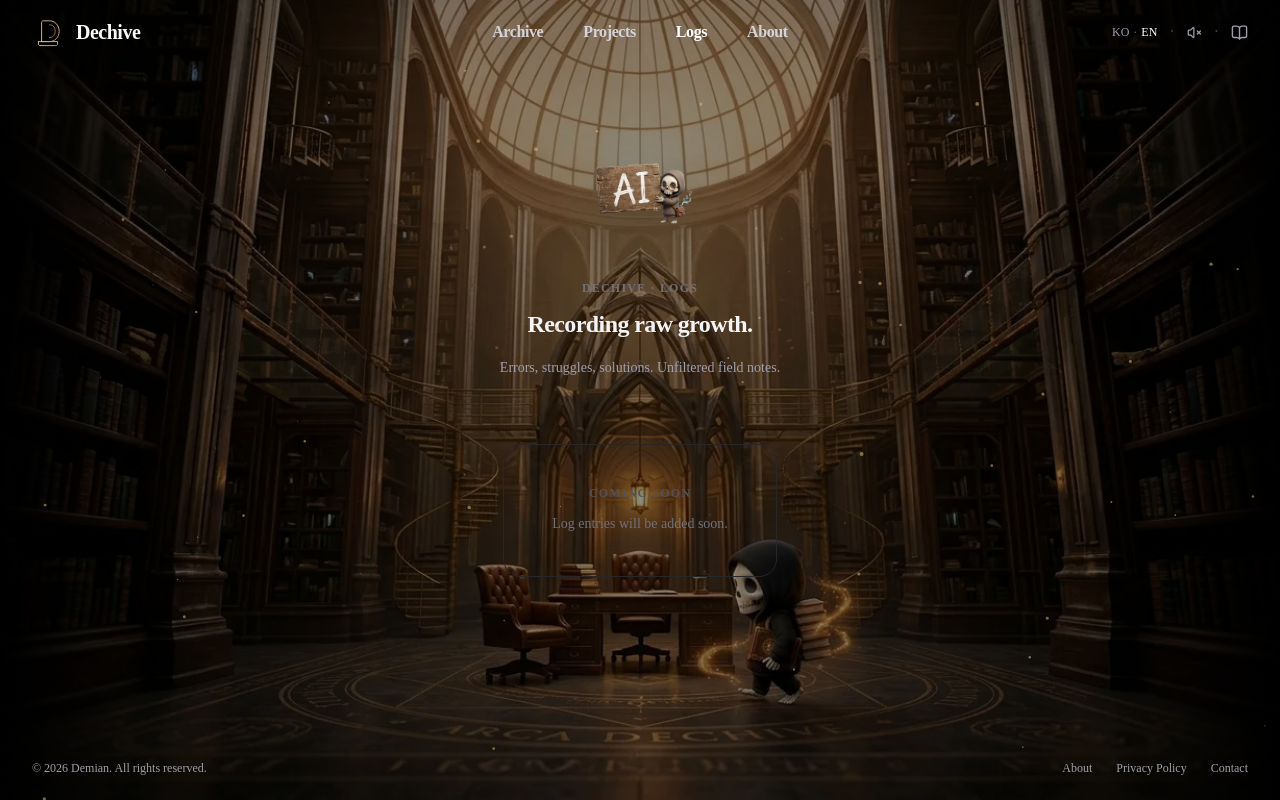
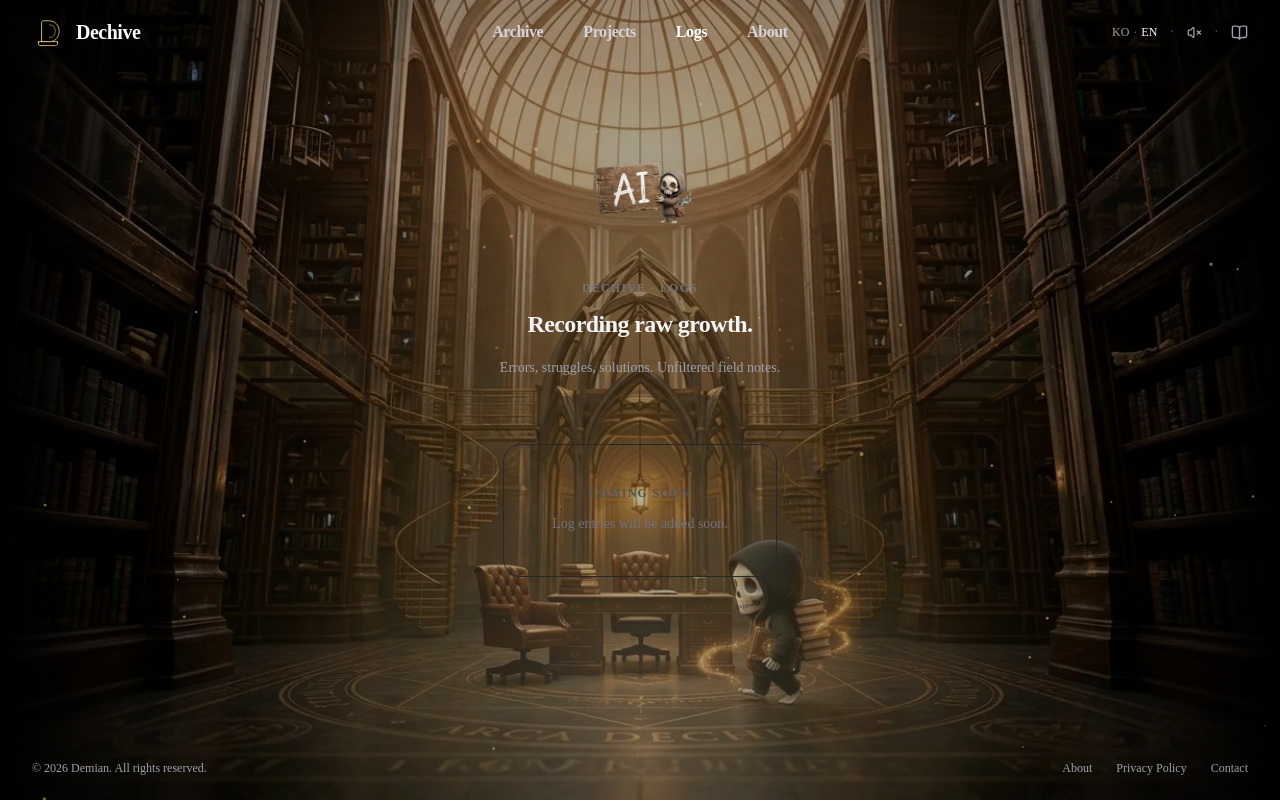
Before and after one commit to Aprasaks/dechive, a Next.js app: page /logs in a window 1280 px wide. Built offline with nearby package versions, Linux system fonts and the light colour scheme.

Commit message:
feat: 홈 UI 개선 및 프롬프트 가이드 14편 추가 (close #69)

```diff
--- a/src/app/globals.css
+++ b/src/app/globals.css
@@ -69,10 +69,30 @@ body {
   --radius-4xl: calc(var(--radius) * 2.6);
 }
 
+@keyframes aurora-1 {
+  0%   { transform: translateY(-10%) scale(1);    opacity: 0.5; }
+  50%  { transform: translateY(30%) scale(1.05);  opacity: 0.9; }
+  100% { transform: translateY(-10%) scale(1);    opacity: 0.5; }
+}
+@keyframes aurora-2 {
+  0%   { transform: translateY(-15%) scale(0.95); opacity: 0.4; }
+  50%  { transform: translateY(25%) scale(1.1);   opacity: 0.8; }
+  100% { transform: translateY(-15%) scale(0.95); opacity: 0.4; }
+}
+@keyframes aurora-3 {
+  0%   { transform: translateY(-5%) scale(1);     opacity: 0.3; }
+  50%  { transform: translateY(35%) scale(1.08);  opacity: 0.7; }
+  100% { transform: translateY(-5%) scale(1);     opacity: 0.3; }
+}
+.aurora-1 { animation: aurora-1 5s ease-in-out infinite; }
+.aurora-2 { animation: aurora-2 8s ease-in-out infinite; }
+.aurora-3 { animation: aurora-3 10s ease-in-out infinite; }
+
 @keyframes brand-shimmer {
   0%   { background-position: 0% 50%; }
   100% { background-position: 200% 50%; }
 }
+
 
 .animate-brand-shimmer {
   background: linear-gradient(
--- a/src/app/layout.tsx
+++ b/src/app/layout.tsx
@@ -11,6 +11,7 @@ import { MusicProvider } from '@/components/layout/MusicProvider';
 import { ChatProvider } from '@/components/layout/ChatProvider';
 import ChatDrawer from '@/components/layout/ChatDrawer';
 import { LangProvider } from '@/components/layout/LangProvider';
+import AuroraLight from '@/components/layout/AuroraLight';
 
 const geistSans = Geist({
   variable: '--font-geist-sans',
@@ -22,26 +23,33 @@ const BASE_URL = 'https://dechive.dev';
 
 export const metadata: Metadata = {
   title: { default: 'Dechive', template: '%s | Dechive' },
-  description: '기록된 지식은 가치를 가진다. 기술, 철학, 사유의 흔적을 기록하는 공간.',
+  description:
+    '기록된 지식은 가치를 가진다. 기술, 철학, 사유의 흔적을 기록하는 공간.',
   metadataBase: new URL(BASE_URL),
   openGraph: {
     title: 'Dechive',
-    description: '기록된 지식은 가치를 가진다. 기술, 철학, 사유의 흔적을 기록하는 공간.',
+    description:
+      '기록된 지식은 가치를 가진다. 기술, 철학, 사유의 흔적을 기록하는 공간.',
     url: BASE_URL,
     siteName: 'Dechive',
-    images: [{ url: '/images/thumb.webp', width: 1200, height: 630, alt: 'Dechive' }],
+    images: [
+      { url: '/images/thumb.webp', width: 1200, height: 630, alt: 'Dechive' },
+    ],
     locale: 'ko_KR',
     type: 'website',
   },
   twitter: {
     card: 'summary_large_image',
     title: 'Dechive',
-    description: '기록된 지식은 가치를 가진다. 기술, 철학, 사유의 흔적을 기록하는 공간.',
+    description:
+      '기록된 지식은 가치를 가진다. 기술, 철학, 사유의 흔적을 기록하는 공간.',
     images: ['/images/thumb.webp'],
   },
   robots: { index: true, follow: true },
   verification: {
-    other: { 'naver-site-verification': 'ca13b5bbfb7f3981b08fd61d44f999d6436500de' },
+    other: {
+      'naver-site-verification': 'ca13b5bbfb7f3981b08fd61d44f999d6436500de',
+    },
   },
 };
 
@@ -76,7 +84,7 @@ export default function RootLayout({
         />
       </head>
       <body
-        className={`${geistSans.variable} flex min-h-screen flex-col font-sans antialiased overflow-x-clip`}
+        className={`${geistSans.variable} flex min-h-screen flex-col overflow-x-clip font-sans antialiased`}
       >
         <div className="fixed inset-0 -z-10 flex justify-center overflow-hidden bg-black">
           <div className="relative h-full w-full max-w-344">
@@ -85,13 +93,14 @@ export default function RootLayout({
               alt=""
               fill
               sizes="100vw"
-              className="object-cover brightness-[0.55]"
+              className="object-cover brightness-65"
               priority
             />
             <div className="absolute inset-y-0 left-0 w-32 bg-linear-to-r from-black to-transparent" />
             <div className="absolute inset-y-0 right-0 w-32 bg-linear-to-l from-black to-transparent" />
           </div>
         </div>
+        <AuroraLight />
         <MusicProvider>
           <LangProvider>
             <ChatProvider>
--- a/src/components/home/HomeClient.tsx
+++ b/src/components/home/HomeClient.tsx
@@ -175,17 +175,12 @@ export default function HomeClient() {
           <span className="text-white">{t.homeTagline2}</span>
         </h1>
         <div className="h-px w-10 bg-zinc-700" />
-        <Link
-          href="/archive"
-          className="rounded-full border border-zinc-500 px-8 py-2.5 text-sm font-semibold text-white transition-all hover:border-zinc-300 active:scale-95"
-        >
-          {t.enterArchive}
-        </Link>
         <button
           onClick={() => setGuestBookOpen(true)}
-          className="rounded-full border border-zinc-500 px-8 py-2.5 text-sm font-semibold text-white transition-all hover:border-zinc-300 active:scale-95"
+          className="group relative text-sm font-semibold text-zinc-300 transition-colors hover:text-white"
         >
-          {t.guestBookTitle}
+          &gt; {t.guestBookTitle} &lt;
+          <span className="absolute bottom-0 left-0 h-px w-0 bg-white transition-all duration-300 group-hover:w-full" />
         </button>
       </div>
 
--- /dev/null
+++ b/src/components/layout/AuroraLight.tsx
@@ -0,0 +1,23 @@
+'use client';
+
+export default function AuroraLight() {
+  return (
+    <div className="pointer-events-none fixed inset-0 -z-10 overflow-hidden">
+      <div className="aurora-1 absolute rounded-full" style={{
+        width: '80vw', height: '80vw',
+        top: '10%', left: '10%',
+        background: 'radial-gradient(ellipse, rgba(255,235,160,0.18) 0%, rgba(255,215,110,0.08) 40%, transparent 70%)',
+      }} />
+      <div className="aurora-2 absolute rounded-full" style={{
+        width: '70vw', height: '70vw',
+        top: '20%', left: '15%',
+        background: 'radial-gradient(ellipse, rgba(255,250,210,0.14) 0%, rgba(255,225,140,0.06) 40%, transparent 70%)',
+      }} />
+      <div className="aurora-3 absolute rounded-full" style={{
+        width: '60vw', height: '60vw',
+        top: '15%', left: '20%',
+        background: 'radial-gradient(ellipse, rgba(255,255,230,0.12) 0%, rgba(255,240,170,0.05) 40%, transparent 70%)',
+      }} />
+    </div>
+  );
+}
--- a/src/lib/i18n.ts
+++ b/src/lib/i18n.ts
@@ -60,7 +60,7 @@ const i18n = {
     episodes: '편',
 
     // GuestBook
-    guestBookTitle: 'GUEST BOOK',
+    guestBookTitle: '방명록 입장',
     guestBookNickname: '닉네임',
     guestBookPassword: '비밀번호',
     guestBookMessage: '한 마디 남겨주세요...',
```
Lines whose indentation alone changed are shown as unchanged.
